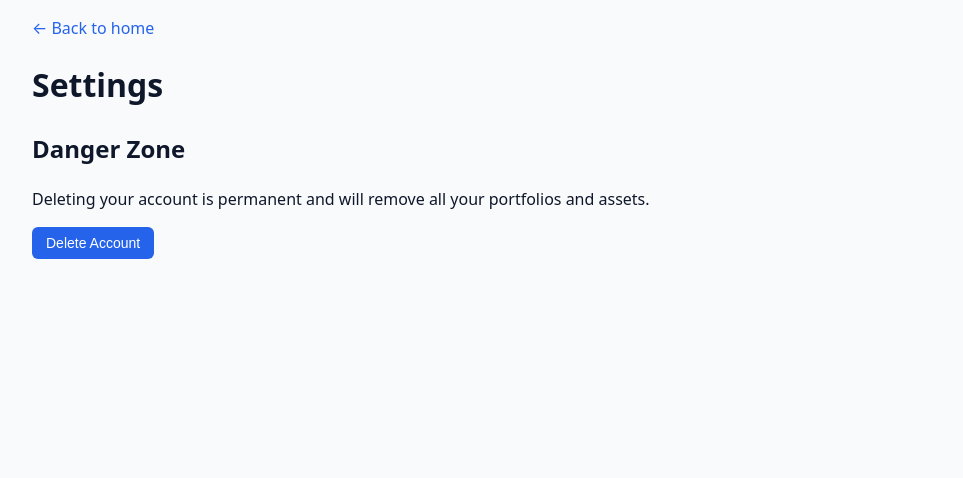
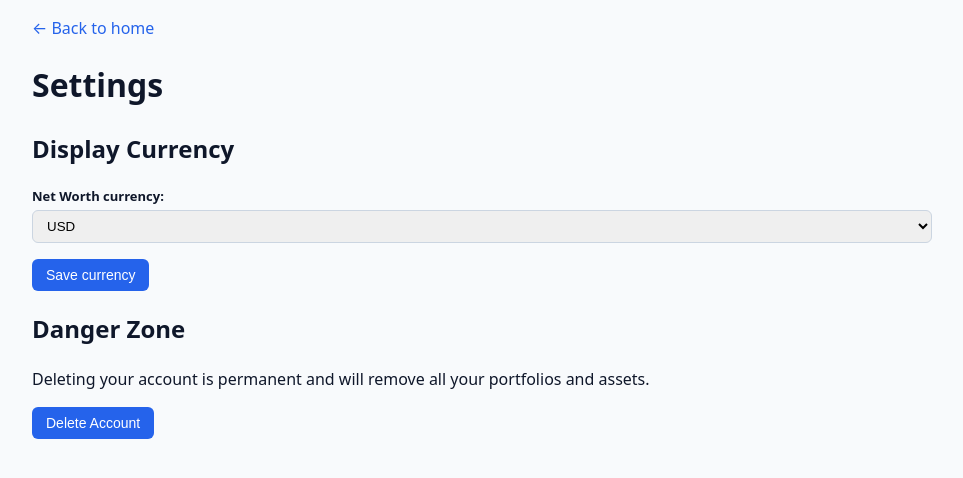
Before and after one commit to puxa7/networth-tracker, a Django app: page /settings/ in a window 1280 px wide. Shown: the part 82-560 px from the top of the page, without its empty margins (158-1121 px from the left). Run offline with Django 5.2, Linux system fonts and the light colour scheme; the visitor is signed in with stand-in values (Sample User, id 1); data comes from the database, SQL or seed files in the repository.

Commit message:
added currency conversion

```diff
--- a/portfolio/models.py
+++ b/portfolio/models.py
@@ -1,6 +1,24 @@
 from django.db import models
 from django.conf import settings
 from decimal import Decimal
+from django.contrib.auth.models import User
+
+
+class UserProfile(models.Model):
+    CURRENCY_CHOICES = [
+        ("USD", "USD"),
+        ("PLN", "PLN"),
+        ("EUR", "EUR"),
+        ("GBP", "GBP"),
+    ]
+
+    user = models.OneToOneField(User, on_delete=models.CASCADE, related_name="profile")
+    display_currency = models.CharField(max_length=3, choices=CURRENCY_CHOICES, default="USD")
+
+    def __str__(self):
+        return f"{self.user.username} ({self.display_currency})"
+
+
 
 class Account(models.Model):
     name = models.CharField(max_length=100)
--- a/portfolio/templates/portfolio/account_detail.html
+++ b/portfolio/templates/portfolio/account_detail.html
@@ -6,7 +6,7 @@
 <p><a href="{% url 'home' %}">&larr; Back to account list</a></p>
 
 <h2>Account: {{ account.name }}</h2>
-<p><strong>Total account value: {{ account.total_value|floatformat:2 }}</strong></p>
+<p><strong>Total account value: {{ account_total_value|floatformat:2 }} {{ display_currency }}</strong></p>
 
 <div class="actions">
     <button type="button" onclick="document.getElementById('assetModal').showModal()">
@@ -33,7 +33,7 @@
             <th>Quantity</th>
             <th>Price</th>
             <th>Currency</th>
-            <th>Total value</th>
+            <th>Total value {{ display_currency }}</th>
             <th></th>
         </tr>
     </thead>
@@ -52,7 +52,7 @@
             </td>
             <td>{{ asset.price|floatformat:2 }}</td>
             <td>{{ asset.currency }}</td>
-            <td>{{ asset.total_value|floatformat:2 }}</td>
+            <td>{{ asset.converted_total_value|floatformat:2 }}</td>
             <td>
                 <form action="{% url 'delete_asset' asset.id %}" method="post"
                     onsubmit="return confirm('Delete {{ asset.name|escapejs }}?');">
--- a/portfolio/templates/portfolio/home.html
+++ b/portfolio/templates/portfolio/home.html
@@ -3,7 +3,7 @@
 {% block content %}
 
 <h1>Your accounts</h1>
-<h2>Net Worth: {{ net_worth|floatformat:2 }} USD</h2>
+<h2>Net Worth: {{ net_worth|floatformat:2 }} {{ display_currency }}</h2>
 
 <div class="actions">
     <a href="{% url 'add_account' %}" class="btn">+ Add account</a>
--- a/portfolio/templates/portfolio/settings.html
+++ b/portfolio/templates/portfolio/settings.html
@@ -5,6 +5,27 @@
 <p><a href="{% url 'home' %}">&larr; Back to home</a></p>
 
 <h1>Settings</h1>
+
+
+
+<section>
+    <h2>Display Currency</h2>
+    <form method="post">
+        {% csrf_token %}
+        <p>
+            <label for="id_display_currency">Net Worth currency:</label>
+            <select name="display_currency" id="id_display_currency">
+                {% for code, label in currencies %}
+                    <option value="{{ code }}" {% if profile.display_currency == code %}selected{% endif %}>
+                        {{ label }}
+                    </option>
+                {% endfor %}
+            </select>
+        </p>
+        <button type="submit">Save currency</button>
+    </form>
+</section>
+
 
 
 <section>
--- a/portfolio/views.py
+++ b/portfolio/views.py
@@ -2,13 +2,12 @@ from django.shortcuts import render, redirect, get_object_or_404
 from .forms import AccountForm, AssetForm
 from django.contrib.auth.decorators import login_required
 from django.views.decorators.http import require_POST
-from .models import Account, Asset
+from .models import Account, Asset, UserProfile
 from decimal import Decimal, InvalidOperation
 import yfinance as yf
 from django.contrib.auth.forms import UserCreationForm
 from django.contrib.auth import login
 from django.contrib.auth import logout
-
 
 
 def _update_assets_prices(assets):
@@ -22,39 +21,82 @@ def _update_assets_prices(assets):
         except Exception:
             continue
 
+
+def _get_exchange_rate(from_currency, to_currency, cache):
+    if from_currency == to_currency:
+        return Decimal("1")
+
+    pair = f"{from_currency}{to_currency}=X"
+    if pair not in cache:
+        try:
+            rate = yf.Ticker(pair).fast_info["last_price"]
+            cache[pair] = Decimal(str(rate)) if rate else Decimal("1")
+        except Exception:
+            cache[pair] = Decimal("1")
+
+    return cache[pair]
+
+
 @login_required
 def home_view(request):
-    accounts = Account.objects.filter(user=request.user).prefetch_related("asset_set")
+    profile, _ = UserProfile.objects.get_or_create(user=request.user)
+    target_currency = profile.display_currency
+    accounts = Account.objects.filter(
+        user=request.user).prefetch_related("asset_set")
 
+    rates_cache = {}
     net_worth = Decimal("0.00")
+
     for account in accounts:
-        net_worth += account.total_value
+        for asset in account.asset_set.all():
+            rate = _get_exchange_rate(asset.currency, target_currency, rates_cache)
+            net_worth += asset.total_value * rate
 
     return render(request, "portfolio/home.html", {
         "accounts": accounts,
         "net_worth": net_worth,
+        "display_currency": target_currency,
     })
 
 
 @login_required
 def account_detail_view(request, pk):
     account = get_object_or_404(Account, id=pk, user=request.user)
-    assets = account.asset_set.all()
+    profile, _ = UserProfile.objects.get_or_create(user=request.user)
+    target_currency = profile.display_currency
 
     if request.method == "POST":
         form = AssetForm(request.POST)
         if form.is_valid():
             asset = form.save(commit=False)
             asset.account = account
-            asset.save()
+
+            if asset.price is None:
+                asset.price = Decimal("0.00")
+                asset.save()
+                _update_assets_prices([asset])
+            else:
+                asset.save()
+
             return redirect("account_detail", pk=account.id)
     else:
         form = AssetForm()
+
+    assets = list(account.asset_set.all())
+    rates_cache = {}
+    account_total_value = Decimal("0.00")
+
+    for asset in assets:
+        rate = _get_exchange_rate(asset.currency, target_currency, rates_cache)
+        asset.converted_total_value = asset.total_value * rate
+        account_total_value += asset.converted_total_value
 
     return render(request, "portfolio/account_detail.html", {
         "account": account,
         "assets": assets,
         "form": form,
+        "account_total_value": account_total_value,
+        "display_currency": target_currency,
     })
 
 
@@ -104,14 +146,27 @@ def register_view(request):
             login(request, user)
             return redirect("home")
     else:
-            form = UserCreationForm()
+        form = UserCreationForm()
 
     return render(request, "portfolio/register.html", {"form": form})
 
 
 @login_required
 def settings_view(request):
-    return render(request, "portfolio/settings.html")
+    profile, _ = UserProfile.objects.get_or_create(user=request.user)
+
+    if request.method == "POST":
+        currency = request.POST.get("display_currency")
+        valid_currencies = dict(UserProfile.CURRENCY_CHOICES)
+        if currency in valid_currencies:
+            profile.display_currency = currency
+            profile.save()
+        return redirect("settings")
+
+    return render(request, "portfolio/settings.html", {
+        "profile": profile,
+        "currencies": UserProfile.CURRENCY_CHOICES,
+    })
 
 
 @login_required
```
Also changed, not shown: portfolio/migrations/0002_userprofile.py (added).
